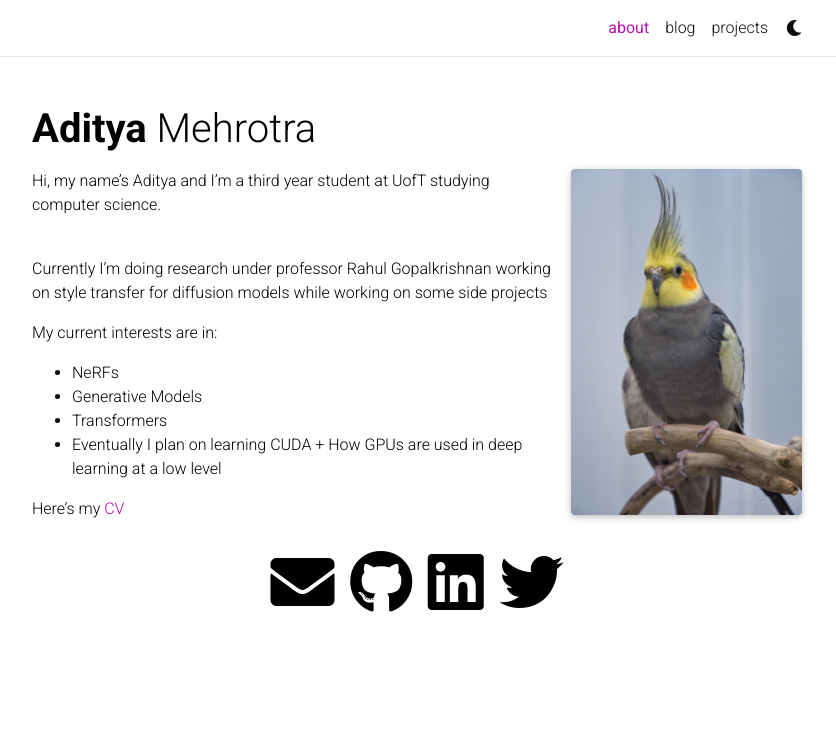
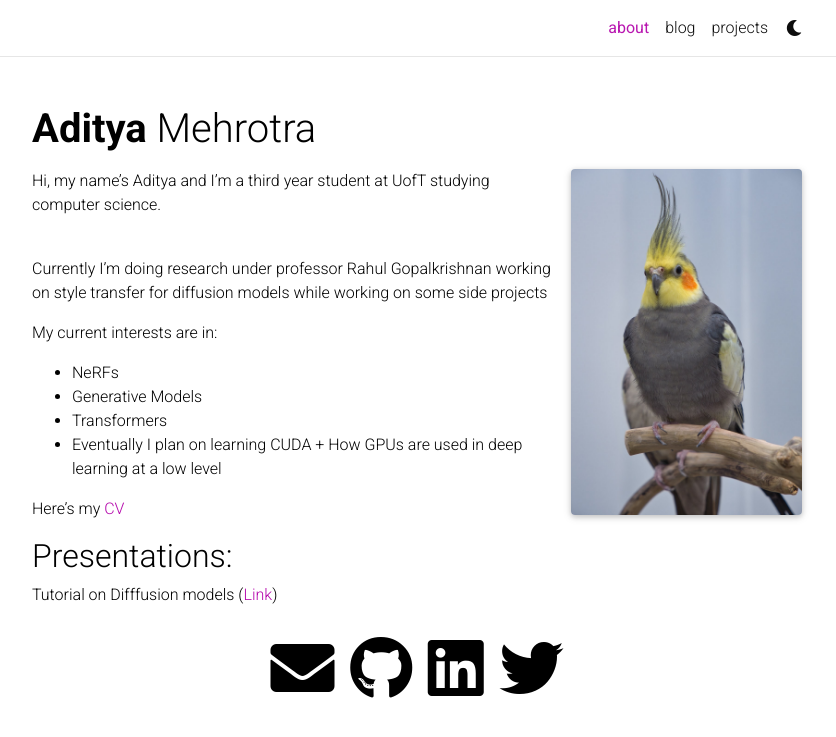
Before and after one commit to AditMeh/AditMeh.github.io, a Jekyll site: the page built from _pages/about.md, in a window 1280 px wide. Shown: the top 737 px of the page, without its empty margins (223-1059 px from the left). Built offline with Jekyll 4.4.1, drawn with Linux system fonts in a browser that asks for light colours; full-size pictures stand in for the smaller copies a plugin makes; comment, search, counter and statistics services are not loaded; a style sheet for code colours, icons or effects is not loaded.

Commit message:
presentations

```diff
--- a/_pages/about.md
+++ b/_pages/about.md
@@ -27,3 +27,7 @@ Hi, my name's Aditya and I'm a third year student at UofT studying computer scie
 - Eventually I plan on learning CUDA + How GPUs are used in deep learning at a low level
 
 Here's my <a href = "assets/Aditya_resume.pdf"> CV </a>
+
+## Presentations:
+
+Tutorial on Difffusion models (<a href = "https://docs.google.com/presentation/d/1ZOa818YbzXLxfUGjg7RaxYW-vwfLZEDCWYx4GIcHPIc/edit?usp=sharing">Link</a>)
```
